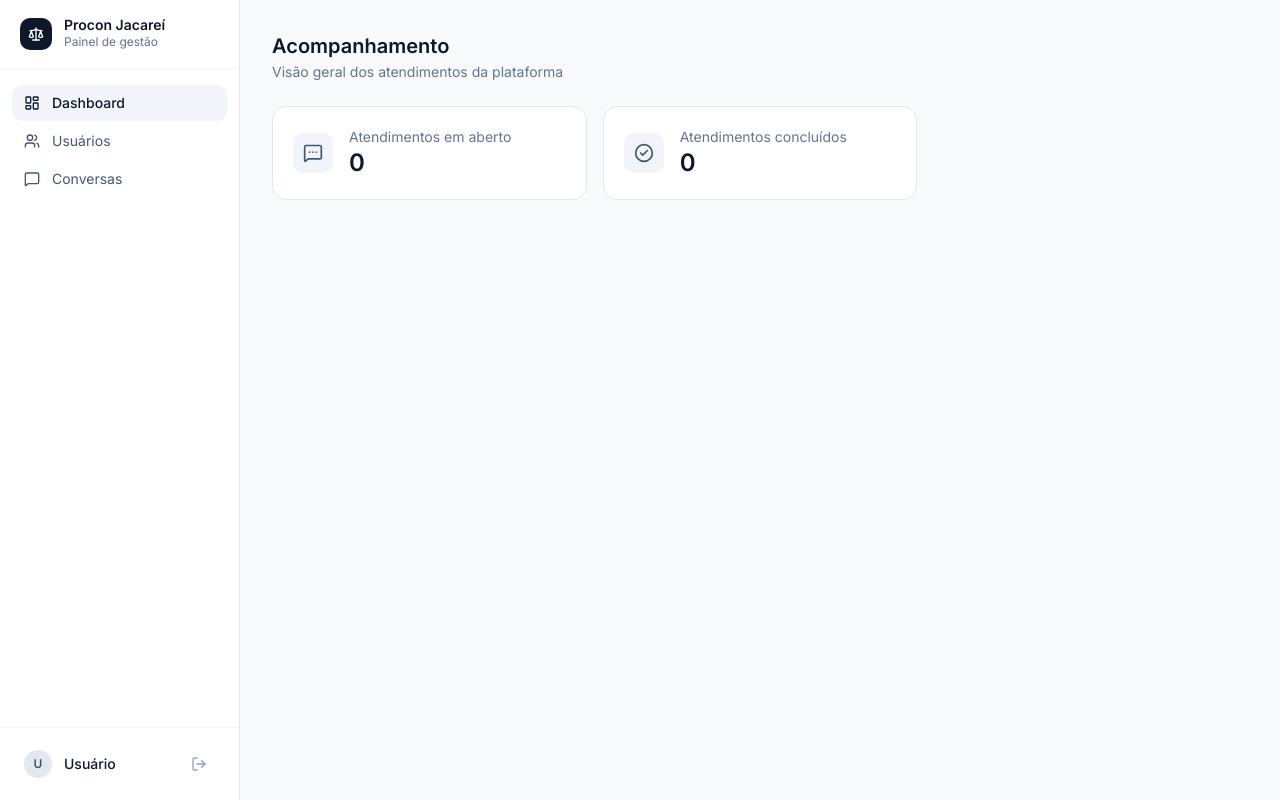
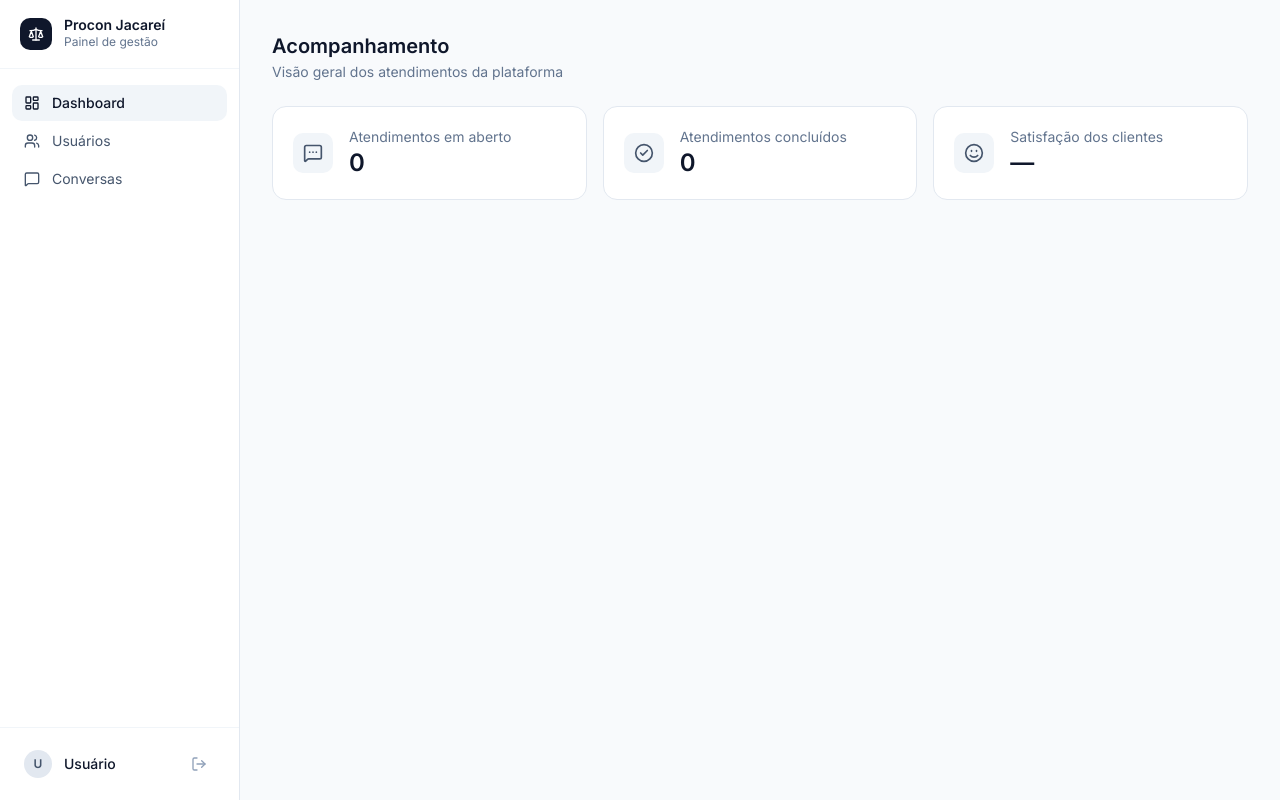
Before and after one commit to candago-6/frontend, a Next.js app: page /dashboard in a window 1280 px wide. Built offline with nearby package versions, Linux system fonts and the light colour scheme; no server answers.

Commit message:
feat: exibe porcentagem de satisfação do cliente no dashboard
- novo src/services/feedback.ts: GET /api/v1/feedback (rating 1-5)
- satisfação = média dos ratings normalizada para 0-100%
- novo card "Satisfação dos clientes" no /dashboard

Closes #4

```diff
--- a/src/app/dashboard/page.tsx
+++ b/src/app/dashboard/page.tsx
@@ -1,10 +1,11 @@
 "use client";
 
 import { useQuery } from "@tanstack/react-query";
-import { CheckCircle2, MessageSquareMore } from "lucide-react";
+import { CheckCircle2, MessageSquareMore, Smile } from "lucide-react";
 
 import { StatCard } from "@/components/dashboard/stat-card";
 import { getAttendances } from "@/services/atendimentos";
+import { getFeedbacks, getSatisfactionPercentage } from "@/services/feedback";
 
 const REFRESH_INTERVAL_MS = 10_000;
 
@@ -15,8 +16,15 @@ export default function DashboardPage() {
     refetchInterval: REFRESH_INTERVAL_MS,
   });
 
+  const { data: feedbacks = [], isLoading: isLoadingFeedbacks } = useQuery({
+    queryKey: ["feedbacks"],
+    queryFn: getFeedbacks,
+    refetchInterval: REFRESH_INTERVAL_MS,
+  });
+
   const openCount = attendances.filter((a) => a.status === "open").length;
   const closedCount = attendances.filter((a) => a.status === "closed").length;
+  const satisfaction = getSatisfactionPercentage(feedbacks);
 
   return (
     <div className="p-8">
@@ -38,6 +46,12 @@ export default function DashboardPage() {
           icon={CheckCircle2}
           isLoading={isLoading}
         />
+        <StatCard
+          label="Satisfação dos clientes"
+          value={satisfaction === null ? "—" : `${satisfaction}%`}
+          icon={Smile}
+          isLoading={isLoadingFeedbacks}
+        />
       </div>
     </div>
   );
--- /dev/null
+++ b/src/services/feedback.ts
@@ -0,0 +1,35 @@
+import api from "./api";
+
+const MOCK = process.env.NEXT_PUBLIC_MOCK_AUTH === "true";
+
+interface FeedbackDTO {
+  id: number;
+  conversation_id: number;
+  rating: number;
+  comment: string | null;
+  is_best_answer: boolean;
+  created_at: string;
+}
+
+const mockFeedbacks: FeedbackDTO[] = [
+  { id: 1, conversation_id: 1, rating: 5, comment: null, is_best_answer: true, created_at: "2026-06-09T13:10:00Z" },
+  { id: 2, conversation_id: 3, rating: 4, comment: null, is_best_answer: true, created_at: "2026-06-08T10:05:00Z" },
+  { id: 3, conversation_id: 5, rating: 3, comment: null, is_best_answer: false, created_at: "2026-06-07T16:50:00Z" },
+];
+
+function delay<T>(value: T): Promise<T> {
+  return new Promise((resolve) => setTimeout(() => resolve(value), 300));
+}
+
+export async function getFeedbacks(): Promise<FeedbackDTO[]> {
+  if (MOCK) return delay(mockFeedbacks);
+  const { data } = await api.get<FeedbackDTO[]>("/api/v1/feedback");
+  return data;
+}
+
+export function getSatisfactionPercentage(feedbacks: FeedbackDTO[]): number | null {
+  if (feedbacks.length === 0) return null;
+  const sum = feedbacks.reduce((total, f) => total + f.rating, 0);
+  const average = sum / feedbacks.length;
+  return Math.round((average / 5) * 100);
+}
```
